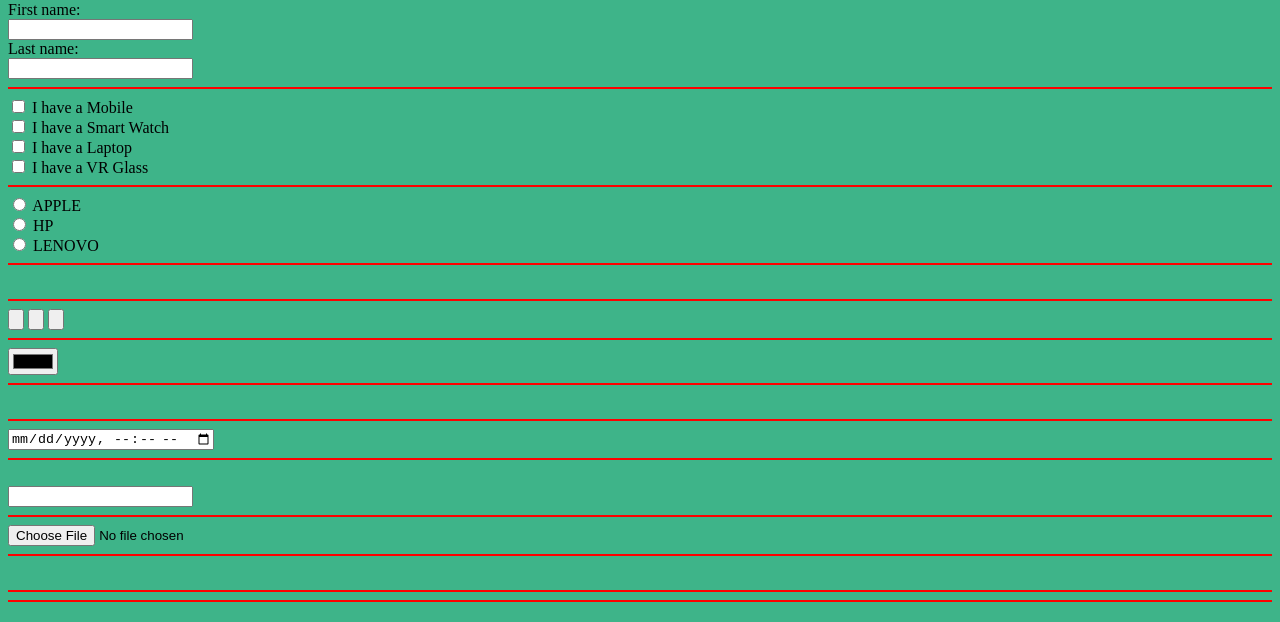
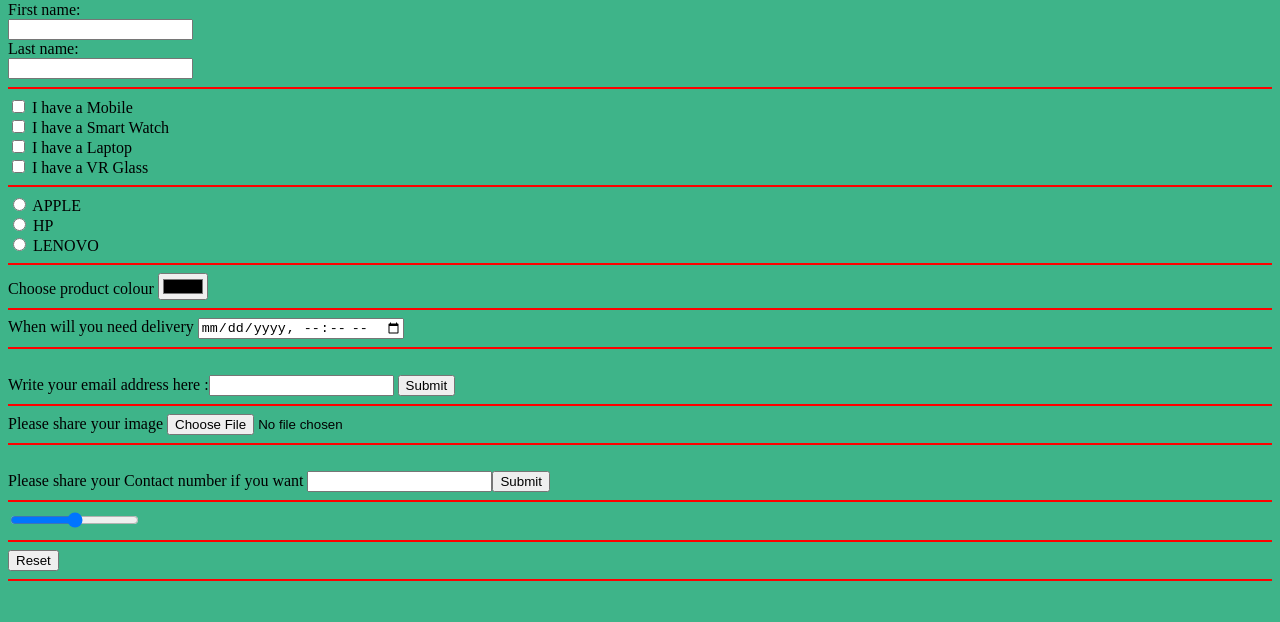
Before and after one commit to Ismailazadkhan/second-class-assignment, a plain HTML site: page contact.html in a window 1280 px wide. Shown: the part 290-912 px from the top of the page. Drawn offline with Linux system fonts and the light colour scheme.

Commit message:
Update contact.html

```diff
--- a/contact.html
+++ b/contact.html
@@ -97,95 +97,62 @@ Welcome to DigitalTreasures, your gateway to a world of digital wonders! At Digi
 
 <label for="javascript">LENOVO</label>
 
+<br>
 
  <hr color="red">
 
+Choose product colour <input type="color">
+
+<br>
+
+ <hr color="red">
+
+When will you need delivery <input type="datetime-local">
+
+<br>
+
+ <hr color="red">
+
+<br>
+
+Write your email address here :<input type="email"> <input  type="submit">
 
 <br>
 
  <hr color="red">
 
 
-<input type="button"> <input type="button"> <input type="button">
-
-<br>
-
-</form>
-
- <hr color="red">
-
-
-
-<input type="color">
-
-</form>
-
- <hr color="red">
-
-
-
-<br>
-
-</form>
-
- <hr color="red">
-
-
-
-<input type="datetime-local">
-
-<br>
-
-</form>
-
- <hr color="red">
-
-
-<br>
-
-<input type="email">
-
-<br>
-
-</form>
-
- <hr color="red">
-
-
-<input type="file">
-
-<br>
-
-</form>
-
- <hr color="red">
-
-
-<br>
-
-</form>
-
- <hr color="red">
-
-</form>
-
- <hr color="red">
-
+Please share your image <input type="file">
 
 <br>
 
  <hr color="red">
 
-<input type="hidden">
 <br>
 
- <input type="hidden">
+Please share your Contact number if you want <input type="number"><input type="submit">
 
- <br>
+<br>
 
- <input type="image">
+<hr color="red">
 
- <br>
+<input type="range">
+
+<br>
+
+<hr color="red">
+
+<input type="reset">
+
+<hr color="red">
+
+<br>
+
+
+</form>
+
+<br>
+
 
 <form>
 <label for="username">Username:</label>
```
